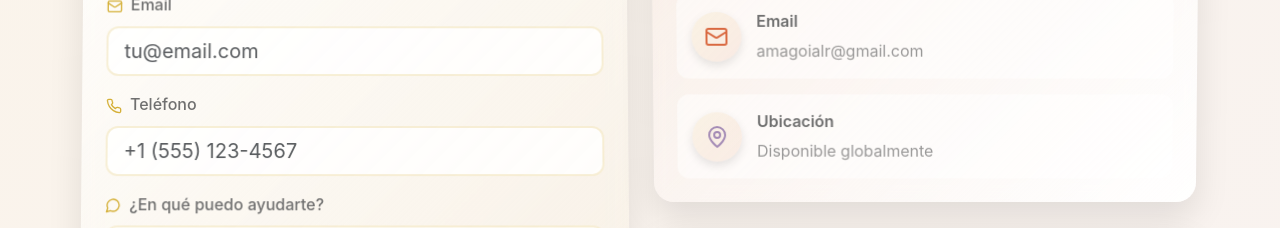
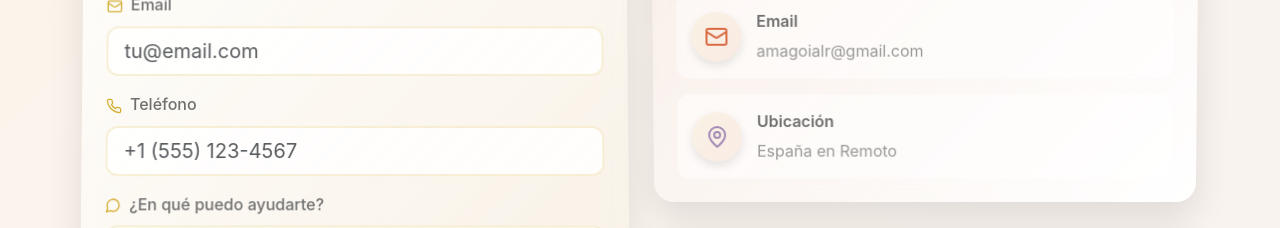
Before and after one commit to amancheno1/webamagoiacloserdeventas, a React (Vite) app: page / in a window 1280 px wide. Shown: the part 4400-4628 px from the top of the page. Built offline with nearby package versions, Linux system fonts and the light colour scheme.

Commit message:
Updated App.tsx

```diff
--- a/src/App.tsx
+++ b/src/App.tsx
@@ -705,7 +705,7 @@ Enviado desde el formulario de contacto de amagoialouviercloserdeventas.netlify.
                         </div>
                         <div>
                           <p className="fw-semibold text-gray mb-1">Ubicación</p>
-                          <p className="mb-0" style={{ color: 'rgba(110, 110, 110, 0.7)' }}>Disponible globalmente</p>
+                          <p className="mb-0" style={{ color: 'rgba(110, 110, 110, 0.7)' }}>España en Remoto</p>
                         </div>
                       </div>
                     </div>
```
